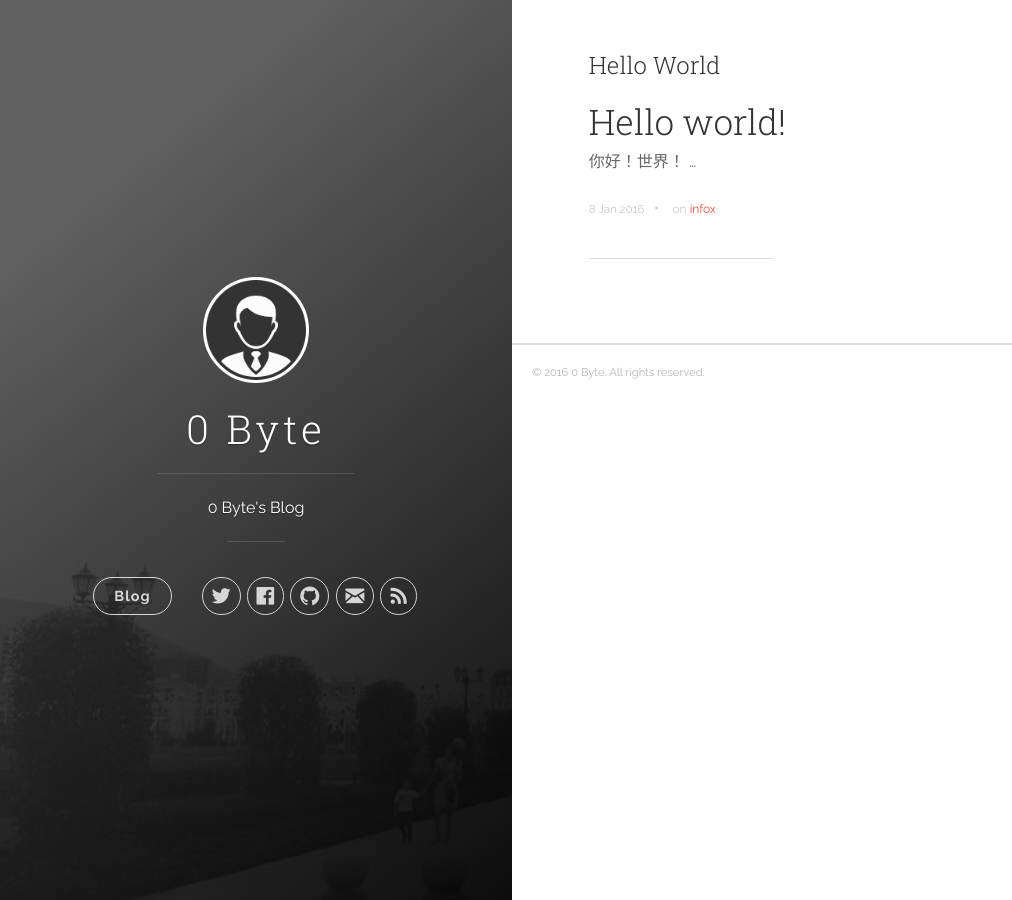
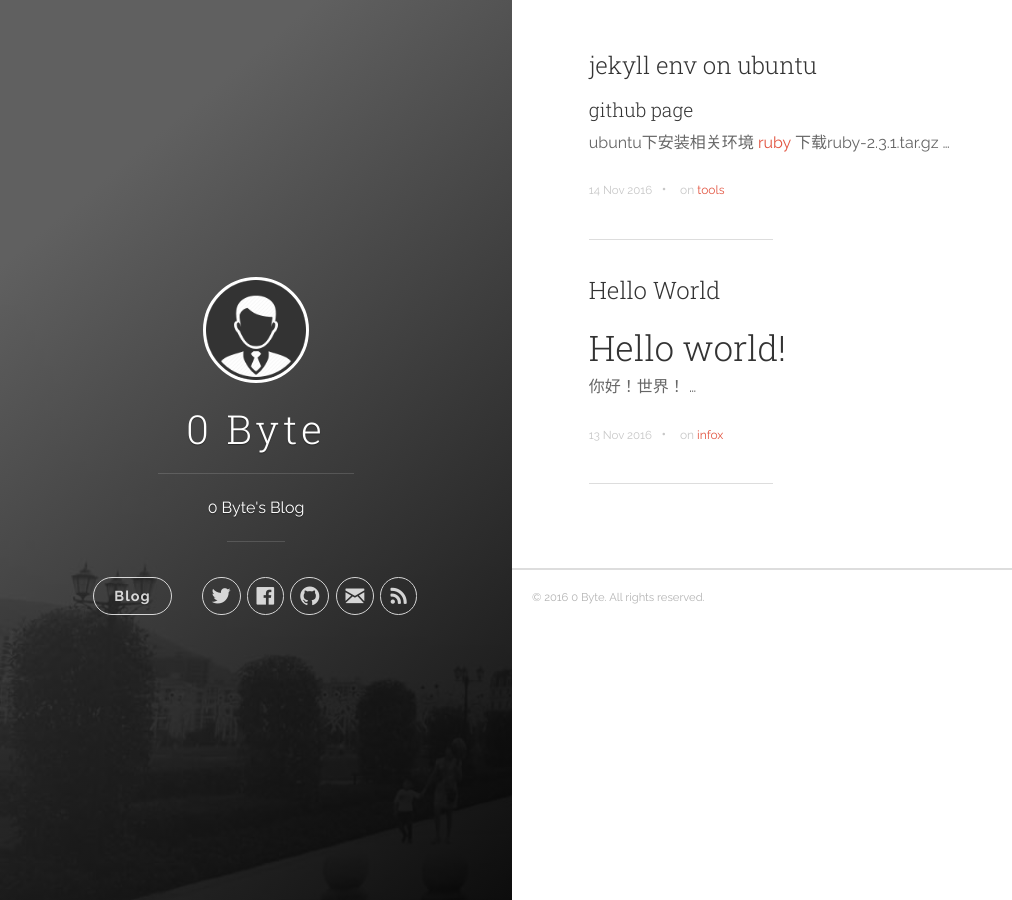
Before and after one commit to tzm1921995/tzm1921995.github.io, a Jekyll site: the page built from index.html, in a window 1280 px wide. Shown: the whole page, without its empty margins (0-1012 px from the left). Built offline with Jekyll 4.4.1, drawn with Linux system fonts in a browser that asks for light colours; nearby versions of some CDN libraries; the list of posts is cut into pages by our own code.

Commit message:
change dominame and add new file

````diff
--- a/CNAME
+++ b/CNAME
@@ -1 +1 @@
-blog.infox.top
+www.infox.top
--- a/_posts/2016-11-13-Hello-World.markdown
+++ b/_posts/2016-11-13-Hello-World.markdown
@@ -1,6 +1,6 @@
 ---
 title:  "Hello World"
-date:   2016-01-08 15:04:23
+date:   2016-11-13 15:04:23
 categories: [infox]
 tags: [infox]
 ---
--- /dev/null
+++ b/_posts/2016-11-14-jekyll-env-install.markdown
@@ -0,0 +1,39 @@
+---
+title:  "jekyll env on ubuntu"
+date:   2016-11-14 11:04:23
+categories: [tools]
+tags: [tools]
+---
+#### github page
+ubuntu下安装相关环境
+[ruby](https://www.ruby-lang.org/en/downloads/)
+下载ruby-2.3.1.tar.gz
+
+```
+# sudo apt-get install software-properties-common
+# sudo apt-add-repository ppa:brightbox/ruby-ng
+# sudo apt-get update
+# sudo apt-get install ruby2.3 ruby2.3-dev
+# gem install rubygems-update
+```
+
+[nodejs](https://nodejs.org/en/)
+
+```
+tar xf node-v6.9.1-linux-x64.tar.xz
+mv node-v6.9.1-linux-x64 /usr/local/node
+ln -s /usr/local/node/bin/node /usr/bin/node
+ln -s /usr/local/node/bin/npm /usr/bin/npm
+```
+
+[jekyll](https://jekyllrb.com/docs/installation/)
+
+```
+gem install jekyll
+```
+运行jekyll
+
+```
+jekyll server -H 0.0.0.0 -P 80 --watch --drafts
+```
+打开 http://SERVER_IP 预览
````
